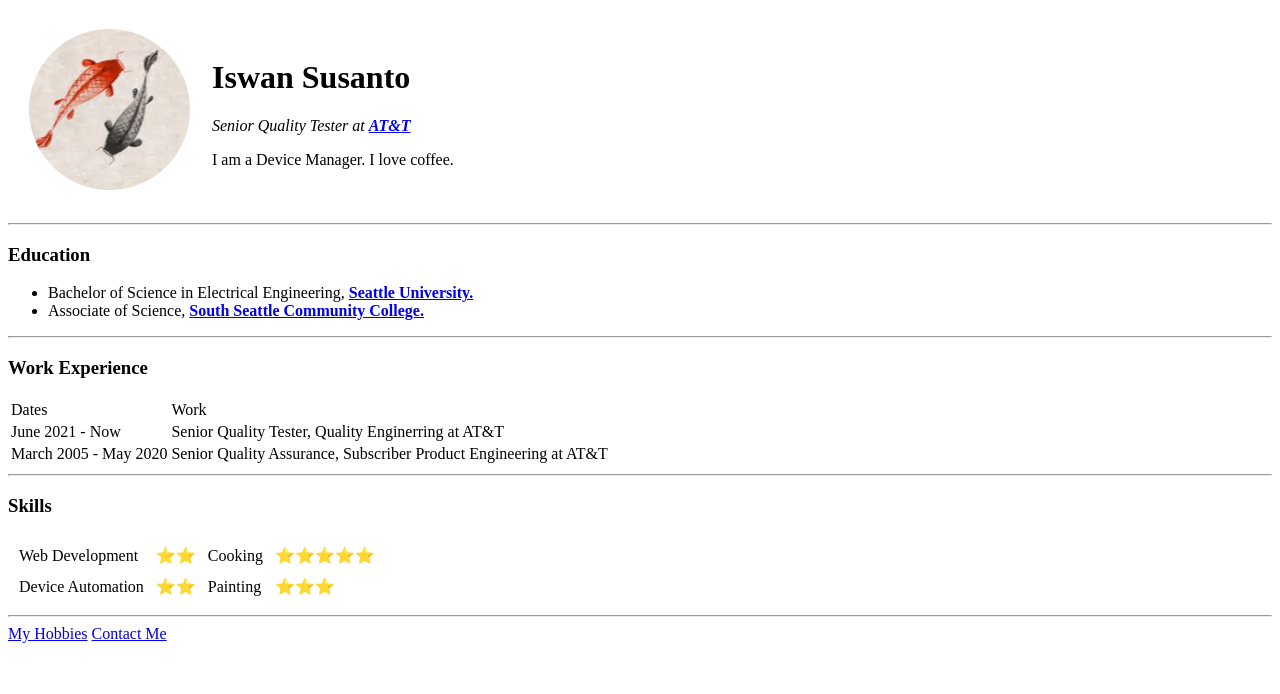
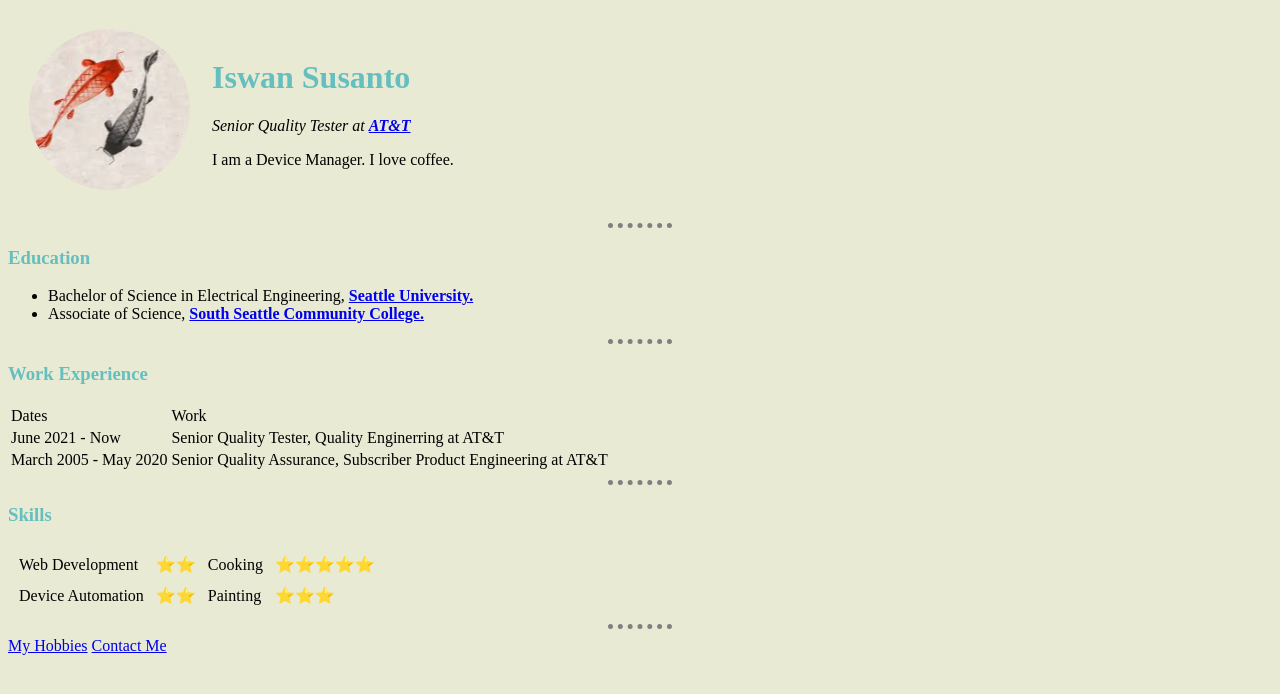
Before and after one commit to Iswan9293/cv, a plain HTML site: page index.html in a window 1280 px wide. Drawn offline with Linux system fonts and the light colour scheme.

Commit message:
upload the css file to make the web more colorful and modify the index file to go straight to css file

```diff
--- a/index.html
+++ b/index.html
@@ -4,7 +4,7 @@
 <head>
   <meta charset="utf-8">
   <title>Iswan's Personal Site</title>
-  <link rel="stylesheet" href="css/styles.css">
+  <link rel="stylesheet" href="styles.css">
 
 </head>
 
--- /dev/null
+++ b/styles.css
@@ -0,0 +1,19 @@
+body {
+  background-color:#E8EAD3
+}
+
+h1 {
+  color: #66BFBF;
+}
+
+h3 {
+  color: #66BFBF;
+}
+
+hr {
+  border-style: none;
+  border-top-style: dotted;
+  border-color: grey;
+  border-width: 5px;
+  width: 5%;
+}
```
